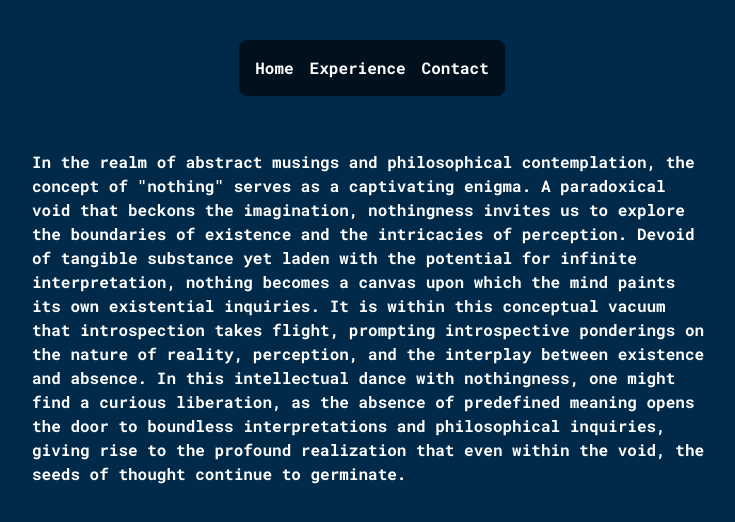
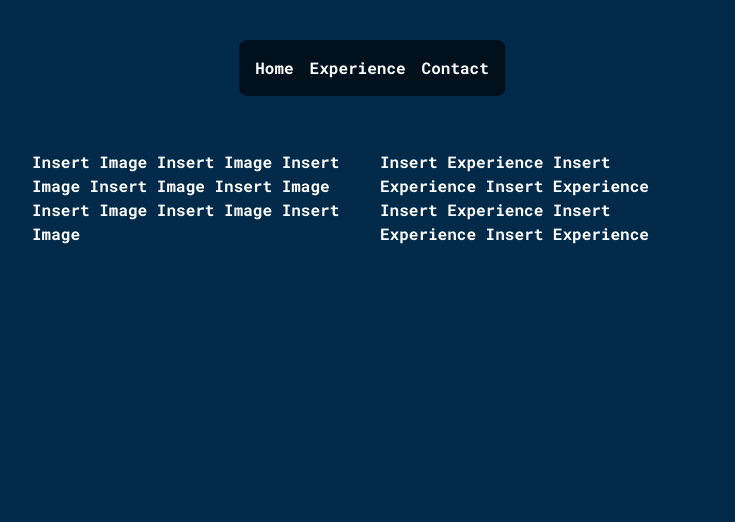
Before and after one commit to JxChillin/react-portfolio, a Next.js app: page /Experience in a window 1280 px wide. Shown: the top 522 px of the page, without its empty margins (268-1003 px from the left). Built offline with nearby package versions, Linux system fonts and the light colour scheme.

Commit message:
Configuring Transitions

```diff
--- a/app/Experience/page.tsx
+++ b/app/Experience/page.tsx
@@ -1,26 +1,25 @@
 import NavbarFixed from "../components/navbarfixed";
+import "../styles/animations.css";
 
 export default function About() {
   return (
     <div>
-      <div className="text-white">In the realm of abstract
-      musings and philosophical contemplation, the concept
-      of "nothing" serves as a captivating enigma. A paradoxical
-       void that beckons the imagination, nothingness invites
-       us to explore the boundaries of existence and the
-       intricacies of perception. Devoid of tangible substance
-       yet laden with the potential for infinite interpretation,
-        nothing becomes a canvas upon which the mind paints its
-        own existential inquiries. It is within this conceptual
-        vacuum that introspection takes flight, prompting
-        introspective ponderings on the nature of reality,
-        perception, and the interplay between existence and
-        absence. In this intellectual dance with nothingness,
-        one might find a curious liberation, as the absence of
-        predefined meaning opens the door to boundless
-        interpretations and philosophical inquiries, giving rise to
-        the profound realization that even within the void, the seeds
-        of thought continue to germinate.</div>
+      <div className="text-white grid grid-cols-2 gap-4">
+        <div
+          className=" transition-all
+        duration-1000 ease-in-out animate-slide-in-l"
+        >
+          Insert Image Insert Image Insert Image Insert Image Insert Image
+          Insert Image Insert Image Insert Image
+        </div>
+        <div
+          className=" transition-all
+        duration-1000 ease-in-out animate-slide-in-r"
+        >
+          Insert Experience Insert Experience Insert Experience Insert
+          Experience Insert Experience Insert Experience
+        </div>
+      </div>
     </div>
   );
 }
--- /dev/null
+++ b/app/styles/animations.css
@@ -0,0 +1,32 @@
+@keyframes slideInFromRight {
+    0% {
+      opacity: 0;
+      transform: translateX(150%);
+    }
+    100% {
+      opacity: 1;
+      transform: translateX(0);
+    }
+  }
+
+  .animate-slide-in-r {
+    animation: slideInFromRight 1s ease-in-out;
+    /* animation-delay: 1s;
+    animation-fill-mode: forwards;
+    overflow: hidden; */
+  }
+
+  @keyframes slideInFromLeft {
+    0% {
+      opacity: 0;
+      transform: translateX(-150%);
+    }
+    100% {
+      opacity: 1;
+      transform: translateX(0);
+    }
+  }
+
+  .animate-slide-in-l {
+    animation: slideInFromLeft 1s ease-in-out;
+  }
```
Also changed, not shown: app/globals.css (line endings or trailing spaces).
